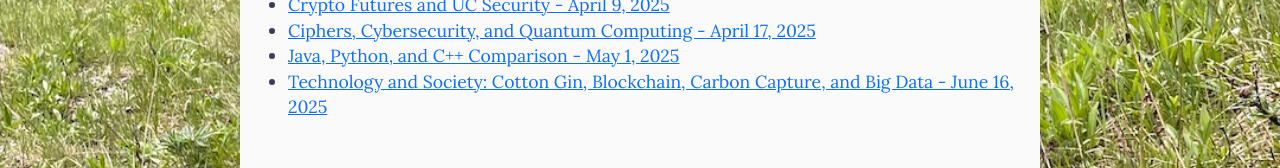
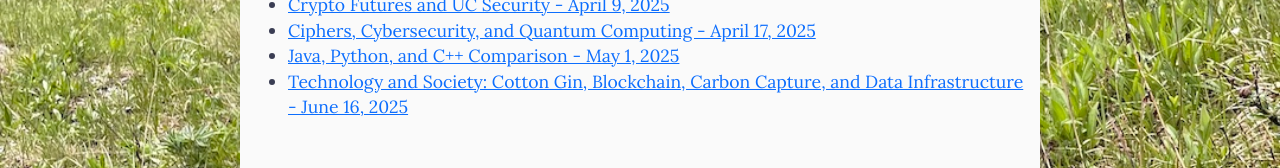
Before and after one commit to KaylaDefi/KaylaDefi.github.io, a plain HTML site: page blog.html in a window 1280 px wide. Shown: the part 317-485 px from the top of the page. Drawn offline with nearby package versions, Linux system fonts and the light colour scheme; a web font is replaced by a local one.

Commit message:
changed blog post

```diff
--- a/blog.html
+++ b/blog.html
@@ -65,7 +65,7 @@
         <li><a href="blog.html#Futures-Trading-Liquidation-Price.md">Crypto Futures and UC Security - April 9, 2025</a></li>
         <li><a href="blog.html#Cipher-History.md">Ciphers, Cybersecurity, and Quantum Computing - April 17, 2025</a></li>
         <li><a href="blog.html#Java-Python-C++.md">Java, Python, and C++ Comparison - May 1, 2025</a></li>
-        <li><a href="blog.html#technology_and_society.md">Technology and Society: Cotton Gin, Blockchain, Carbon Capture, and Big Data - June 16, 2025</a></li>
+        <li><a href="blog.html#technology_and_society.md">Technology and Society: Cotton Gin, Blockchain, Carbon Capture, and Data Infrastructure - June 16, 2025</a></li>
         <!-- Add more posts here -->
       </ul>
 
```
Also changed, not shown: 2 other files.
